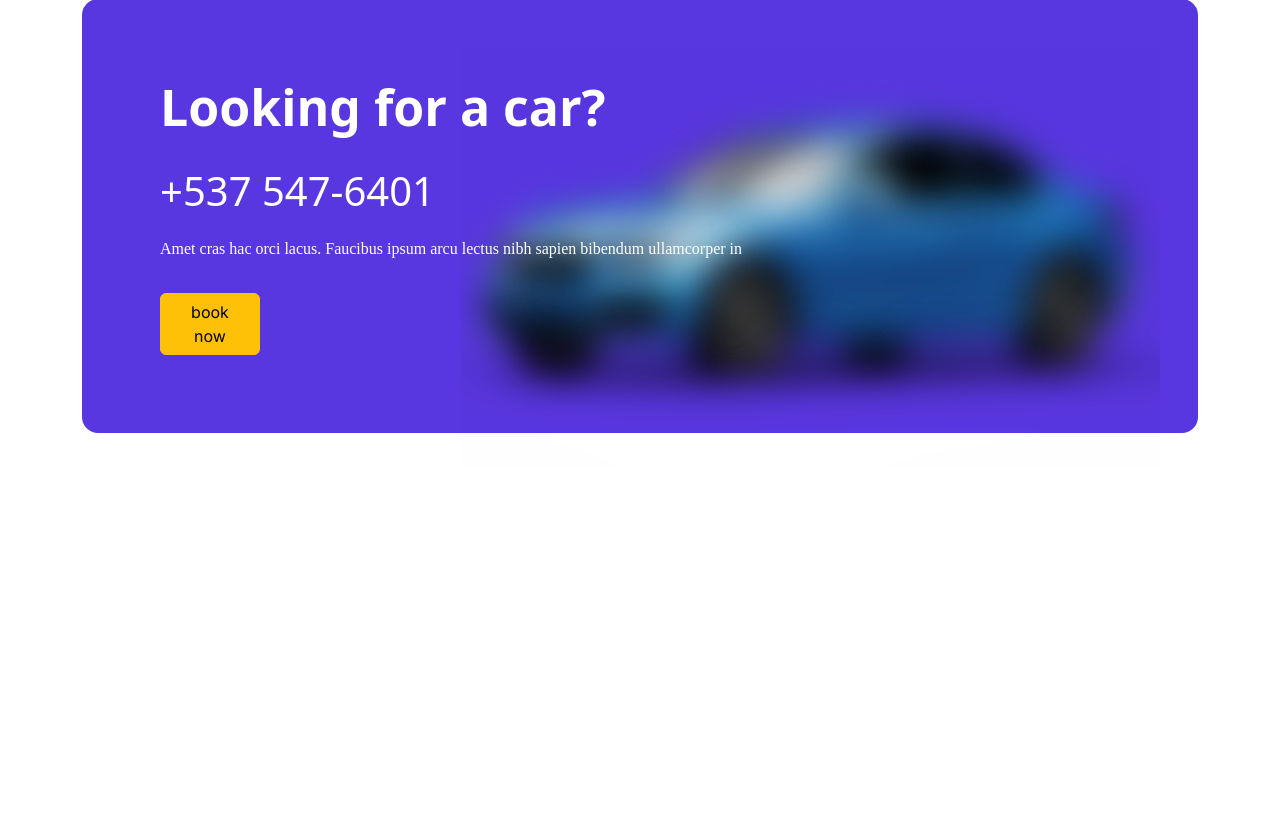
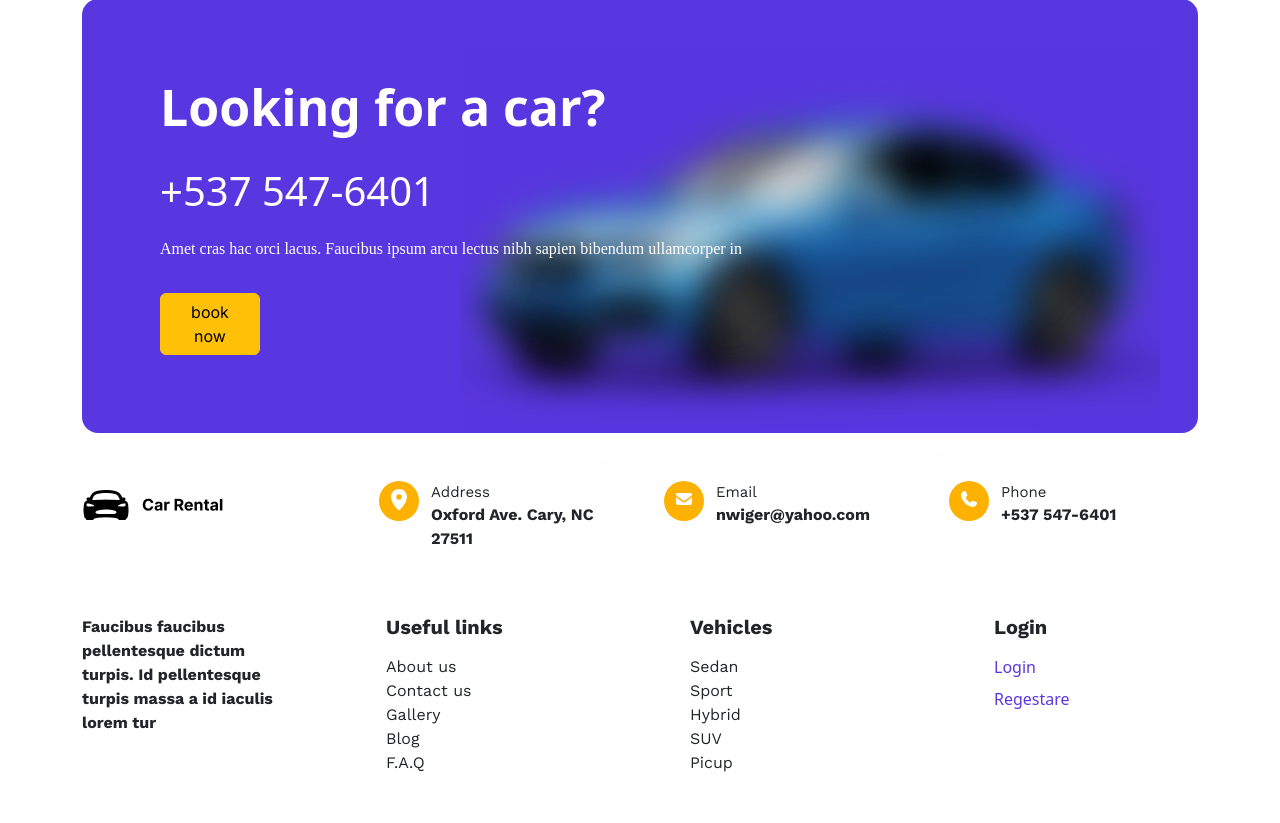
Before and after one commit to Ali99997656/Car-Zone, a PHP site: page /aboutus.html in a window 1280 px wide. Shown: the part 3800-4623 px from the top of the page. Before the commit the page ends 4233 px from the top, so only its background shows below. Run offline with PHP 8.4, Linux system fonts and the light colour scheme.

Commit message:
creat footer-section  in About Us

```diff
--- a/aboutus.html
+++ b/aboutus.html
@@ -433,7 +433,91 @@
     </div>
 </div>
       </section>
+        <footer class="footer pt-5 pb-5 ">
+    <div class="container">
+      <div class="d-flex flex-column gap-5">
+        <div class=" d-flex row justify-content-start row-cols-lg-4 row-cols-md-2 row-cols-1 gap-4  ">
+          <div class="col"> <img src="assist/heder section/Logo.webp" alt="logo"> </div>
+          <div class="d-flex row col">
+            <div class=" icon rounded-5"><svg xmlns="http://www.w3.org/2000/svg"
+                viewBox="0 0 384 512"><!--!Font Awesome Pro v7.1.0 by @fontawesome - https://fontawesome.com License - https://fontawesome.com/license (Commercial License) Copyright 2025 Fonticons, Inc.-->
+                <path fill="#ffffff"
+                  d="M0 188.6C0 84.4 86 0 192 0S384 84.4 384 188.6c0 119.3-120.2 262.3-170.4 316.8-11.8 12.8-31.5 12.8-43.3 0-50.2-54.5-170.4-197.5-170.4-316.8zM192 256a64 64 0 1 0 0-128 64 64 0 1 0 0 128z" />
+              </svg>
+            </div>
+            <div class="col d-flex flex-column">
+              <span>
+                Address
+              </span>
+              <address>
+                Oxford Ave. Cary, NC 27511
+              </address>
+            </div>
+          </div>
+          <div class="d-flex row col">
+            <div class=" icon rounded-5"><svg xmlns="http://www.w3.org/2000/svg"
+                viewBox="0 0 512 512"><!--!Font Awesome Free v7.1.0 by @fontawesome - https://fontawesome.com License - https://fontawesome.com/license/free Copyright 2025 Fonticons, Inc.-->
+                <path fill="#ffffff"
+                  d="M48 64c-26.5 0-48 21.5-48 48 0 15.1 7.1 29.3 19.2 38.4l208 156c17.1 12.8 40.5 12.8 57.6 0l208-156c12.1-9.1 19.2-23.3 19.2-38.4 0-26.5-21.5-48-48-48L48 64zM0 196L0 384c0 35.3 28.7 64 64 64l384 0c35.3 0 64-28.7 64-64l0-188-198.4 148.8c-34.1 25.6-81.1 25.6-115.2 0L0 196z" />
+              </svg>
+            </div>
+            <div class="col d-flex flex-column">
+              <span>
+                Email
+              </span>
+              <p>nwiger@yahoo.com</p>
+            </div>
+          </div>
+          <div class="d-flex row col">
+            <div class=" icon rounded-5"><svg xmlns="http://www.w3.org/2000/svg"
+                viewBox="0 0 512 512"><!--!Font Awesome Free v7.1.0 by @fontawesome - https://fontawesome.com License - https://fontawesome.com/license/free Copyright 2025 Fonticons, Inc.-->
+                <path fill="#ffffff"
+                  d="M160.2 25C152.3 6.1 131.7-3.9 112.1 1.4l-5.5 1.5c-64.6 17.6-119.8 80.2-103.7 156.4 37.1 175 174.8 312.7 349.8 349.8 76.3 16.2 138.8-39.1 156.4-103.7l1.5-5.5c5.4-19.7-4.7-40.3-23.5-48.1l-97.3-40.5c-16.5-6.9-35.6-2.1-47 11.8l-38.6 47.2C233.9 335.4 177.3 277 144.8 205.3L189 169.3c13.9-11.3 18.6-30.4 11.8-47L160.2 25z" />
+              </svg>
+            </div>
+            <div class="col d-flex flex-column">
+              <span>
+                Phone
+              </span>
+              <p>+537 547-6401</p>
+            </div>
+          </div>
 
+        </div>
+
+        <div class="d-flex row row-cols-5 justify-content-between">
+          <div class="col">
+            <p>Faucibus faucibus pellentesque dictum turpis. Id pellentesque turpis massa a id iaculis lorem tur</p>
+          </div>
+          <div class="col d-flex flex-column gap-2 align-items-start">
+            <h2>Useful links</h2>
+            <ul class="list text-start ">
+              <li class="list-group-item">About us </li>
+              <li class="list-group-item">Contact us</li>
+              <li class="list-group-item">Gallery</li>
+              <li class="list-group-item">Blog</li>
+              <li class="list-group-item">F.A.Q</li>
+            </ul>
+          </div>
+          <div class="col d-flex flex-column gap-2 align-items-start">
+            <h2>Vehicles</h2>
+            <ul class="list text-start ">
+              <li class="list-group-item">Sedan </li>
+              <li class="list-group-item">Sport</li>
+              <li class="list-group-item">Hybrid</li>
+              <li class="list-group-item">SUV</li>
+              <li class="list-group-item">Picup</li>
+            </ul>
+          </div>
+              <div class="col d-flex flex-column gap-2 align-items-start">
+            <h2>Login</h2>
+            <a href="login.html" target="_blank"> Login </a>
+            <a href="creatAccuont.html" target="_blank">Regestare</a>
+          </div>
+        </div>
+      </div>
+    </div>
+  </footer>
     <script
       src="https://cdn.jsdelivr.net/npm/bootstrap@5.3.8/dist/js/bootstrap.bundle.min.js"
       integrity="sha384-FKyoEForCGlyvwx9Hj09JcYn3nv7wiPVlz7YYwJrWVcXK/BmnVDxM+D2scQbITxI"
--- a/assist/aboutus/AboutUs.css
+++ b/assist/aboutus/AboutUs.css
@@ -173,3 +173,43 @@ header svg {
   font-family: Inter;
   width: 100px;
 }
+/*start footer sectioin*/
+.col .icon{
+    background-color: #ffb100;
+    height: 40px;
+    width: 40px;
+    text-align: center;
+    padding-top: 5px ;
+}
+.footer span{
+    font-size: 15px;
+    font-family: Work sans;
+}
+.footer address{
+    font-size: 16px;
+    font-family: Work sans;
+    font-weight:bold ;
+}
+.footer p{
+    font-size: 16px;
+    font-family: Work sans;
+    font-weight:bold ;
+}
+.footer ul{
+    padding: 0;
+    margin: 0;
+}
+.footer h2{
+    font-family: Work sans;
+    font-size: 20px;
+    font-weight: bold;
+}
+.footer li{
+    font-family: Work sans;
+    font-size: 16px;
+}
+.footer a{
+    text-decoration: none;
+    color: #5937E0;
+}
+/*end footer sectioin*/
```
